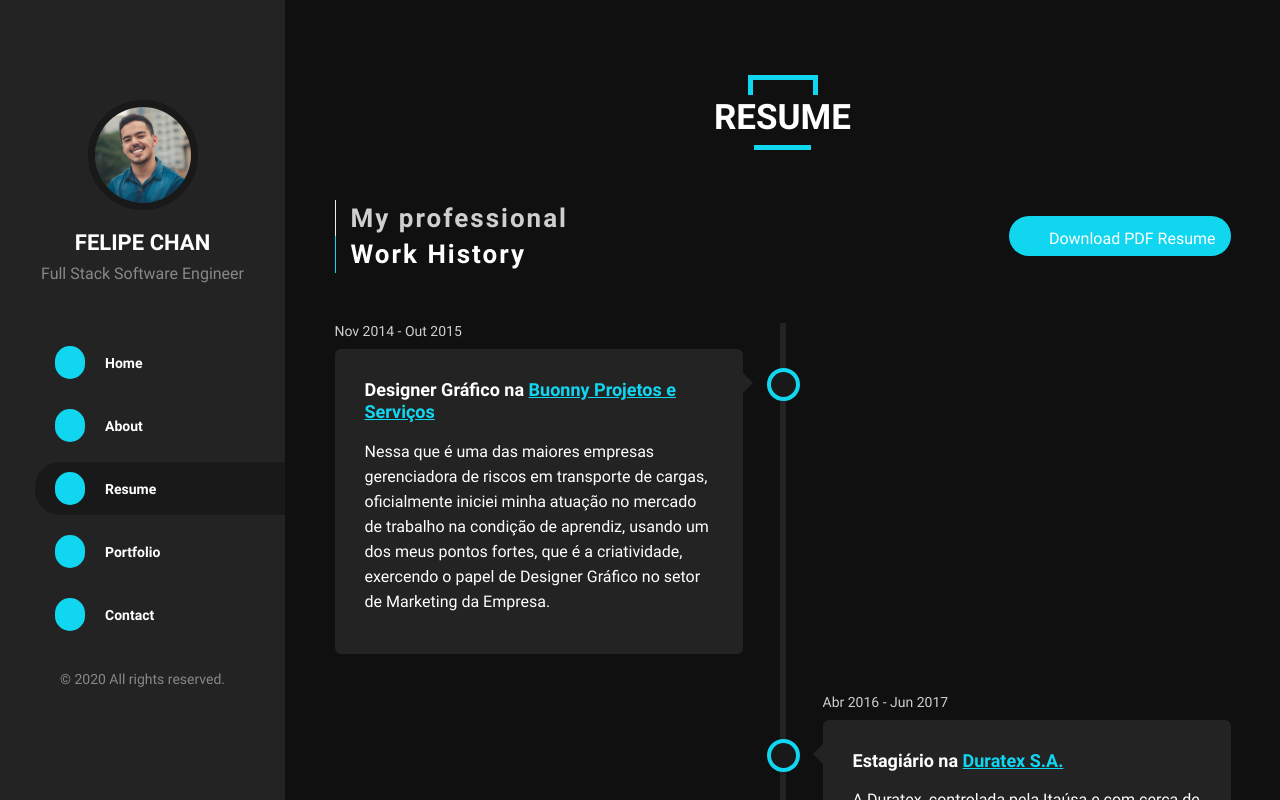
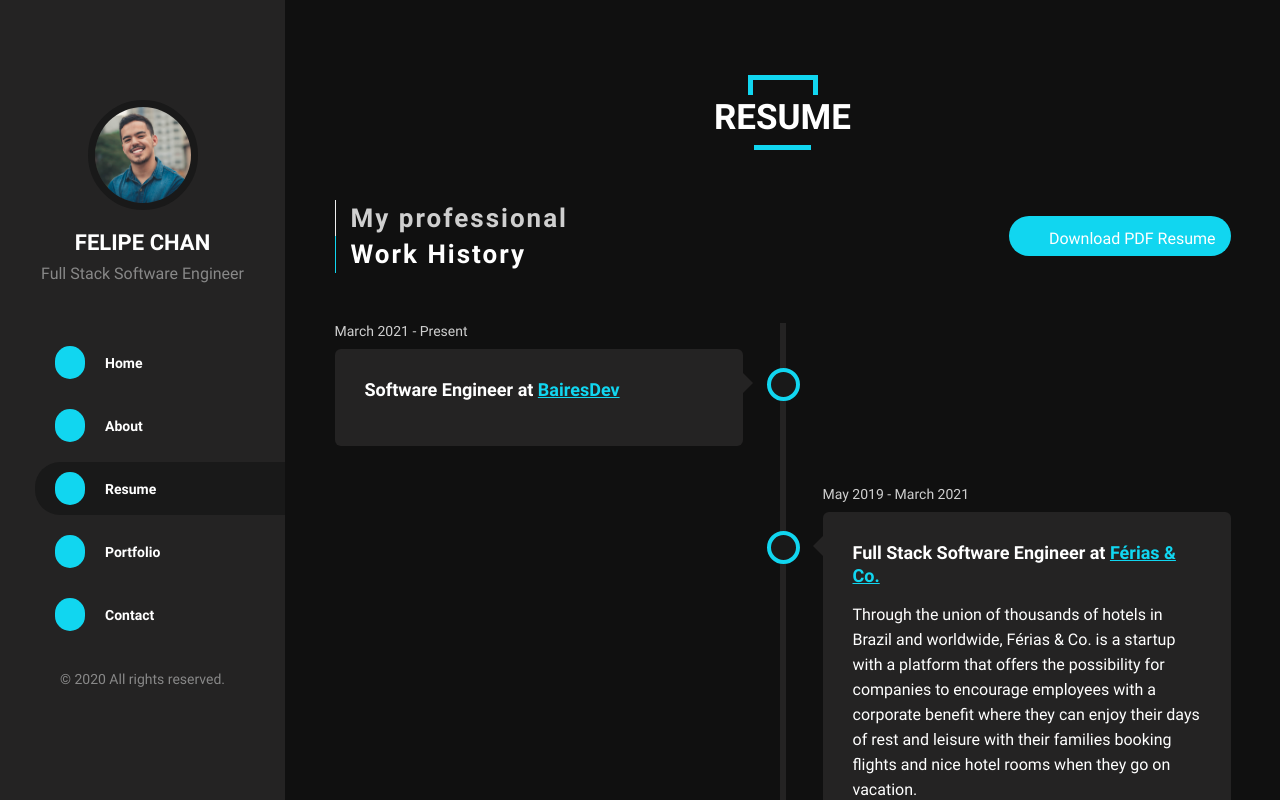
Before and after one commit to ofelipechan/react-resume, a React (Create React App) app: page /#/resume in a window 1280 px wide. Both pictures are taken after a click on the item "Resume". Shown: the top 800 px of the page. Built offline with nearby package versions, Linux system fonts and the light colour scheme; some icons are missing.

Commit message:
timeline and education refactor

```diff
--- a/src/assets/styles/grid.scss
+++ b/src/assets/styles/grid.scss
@@ -2,9 +2,9 @@
     display: -webkit-box;
     display: flex;
     flex-wrap: wrap;
-  }
+}
 
-  .row-margin {
+.row-margin {
     margin-right: -15px;
     margin-left: -15px;
 
--- /dev/null
+++ b/src/pages/resume/education-mock.ts
@@ -0,0 +1,11 @@
+import ImgFiap from '../../assets/images/fiap.png';
+import ImgImpacta from '../../assets/images/impacta.png';
+import ImgCultura from '../../assets/images/cultura.png';
+import ImgCebrac from '../../assets/images/cebrac.png';
+
+export const EducationMock = [
+    { title: "Bachelor's degree in Information Systems", subtitle: 'Graduated in 2019', image: ImgFiap, alt: 'FIAP' },
+    { title: 'Microsoft SQL Server 2014 Course', subtitle: 'December, 2015', image: ImgImpacta, alt: 'Impacta Tecnologia' },
+    { title: 'English Course', subtitle: '2011-2014', image: ImgCultura, alt: 'Cultura Inglesa' },
+    { title: 'Maintenance of computers', subtitle: 'December, 2011', image: ImgCebrac, alt: 'Cebrac' },
+];
--- a/src/pages/resume/index.tsx
+++ b/src/pages/resume/index.tsx
@@ -2,20 +2,27 @@ import React from 'react';
 import './styles.scss';
 import { InfoCircle } from '@styled-icons/boxicons-solid/InfoCircle';
 import { CloudDownload } from '@styled-icons/boxicons-solid/CloudDownload';
-import ImgFiap from '../../assets/images/fiap.png';
-import ImgImpacta from '../../assets/images/impacta.png';
-import ImgCultura from '../../assets/images/cultura.png';
-import ImgCebrac from '../../assets/images/cebrac.png';
+import { WorkHistoryMock } from './work-history-mock';
+import { EducationMock } from './education-mock';
 
 export default function Resume() {
 
+    function renderTimeline() {
+        const list = WorkHistoryMock;
+        return list.map((work, index) => (
+            <div className={`box ${index % 2 === 0 ? 'left' : 'right'}`} key={index}>
+                <span className="period">{work.period}</span>
+                <div className="content">
+                    <h5>{work.title} at <a href={work.compannyWebsite} rel="noreferrer" target="_blank">{work.companyName}</a></h5>
+                    {work.description ? <p>{work.description}</p> : null}
+                    {work.technologies ? <p><b>Technologies I used:</b> {work.technologies}</p> : null}
+                </div>
+            </div>
+        ));
+    }
+
     function renderEducation() {
-        const list = [
-            { title: "Bachelor's degree in Information Systems", subtitle: 'Graduated in 2019', image: ImgFiap, alt: 'FIAP' },
-            { title: 'Microsoft SQL Server 2014 Course', subtitle: 'December, 2015', image: ImgImpacta, alt: 'Impacta Tecnologia' },
-            { title: 'English Course', subtitle: '2011-2014', image: ImgCultura, alt: 'Cultura Inglesa' },
-            { title: 'Maintenance of computers', subtitle: 'December, 2011', image: ImgCebrac, alt: 'Cebrac' },
-        ];
+        const list = EducationMock;
         return list.map((education, index) => (
             <div className="col-12 col-md-6 col-lg-4" key={index}>
                 <div className="education-box">
@@ -44,35 +51,7 @@ export default function Resume() {
             </div>
 
             <div className="timeline">
-                <div className="box left">
-                    <span className="period">Nov 2014 - Out 2015</span>
-                    <div className="content">
-                        <h5>Designer Gráfico na <a href="http://www.buonny.com.br/institucional.php" rel="noreferrer" target="_blank">Buonny Projetos e Serviços</a>
-                        </h5>
-                        <p>Nessa que é uma das maiores empresas gerenciadora de riscos em transporte de cargas, oficialmente iniciei minha atuação no mercado de trabalho na condição de aprendiz, usando um dos meus pontos fortes, que é a criatividade, exercendo o papel de Designer Gráfico no setor de Marketing da Empresa.</p>
-                    </div>
-                </div>
-                <div className="box right">
-                    <span className="period">Abr 2016 - Jun 2017</span>
-                    <div className="content">
-                        <h5>Estagiário na <a href="http://www.duratex.com.br/" rel="noreferrer" target="_blank">Duratex S.A.</a></h5>
-                        <p>A Duratex, controlada pela Itaúsa e com cerca de 11 mil colaboradores, é a maior produtora de painéis de madeira industrializada, louças e metais sanitários do hemisfério sul, e líder no mercado brasileiro. Após ingressar no curso superior, fiz parte do time de Desenvolvimento e Sustentação de Sistemas da empresa, onde prestávamos suporte, desenvolvimento de novas funcionalidades e manutenção de sistemas extremamente importantes, principalmente para o funcionamento das diversas fábricas Deca, Hydra e Madeira.</p>
-                    </div>
-                </div>
-                <div className="box left">
-                    <span className="period">Jun 2017 – Mai 2019</span>
-                    <div className="content">
-                        <h5>Analista de Sistemas na <a href="http://www.duratex.com.br/" rel="noreferrer" target="_blank">Duratex S.A.</a></h5><p>Após um ano na empresa, fui promovido ao cargo de Analista de Sistema. Deixei o time de sustentação dos sistemas industriais e passei a atuar em novas demandas como desenvolvedor Fullstack. Tive a oportunidade de participar de alguns projetos usando tecnologias como Angular 7, Ionic 4, Web API em C#.NET, NodeJS, infraestutura em Cloud AWS e Serverless Framework. </p>
-                    </div>
-                </div>
-                <div className="box right">
-                    <span className="period">Mai 2019 – Atual</span>
-                    <div className="content">
-                        <h5>Desenvolvedor Fullstack na <a href="http://ferias.co/" rel="noreferrer" target="_blank">Férias &amp; Co.</a></h5>
-                        <p>É uma plataforma que através da união de milhares de hotéis no Brasil e no mundo oferece a possibilidade de empresas incentivarem colaboradores com esse benefício para que com suas famílias viajarem e aproveitarem da melhor forma possível seus dias de descanso e lazer.<br /> Na parte de Front-End estamos responsáveis pela criação e entrega da melhor experiência de três portais necessários para o funcionamento da plataforma Férias &amp; Co. Já no Back-End atuei de forma a conseguir construir sistemas mais íntegros, seguros e de boa manutenibilidade, usando tecnologias como Node e .NET.
-                        </p>
-                    </div>
-                </div>
+                {renderTimeline()}
             </div>
 
 
--- a/src/pages/resume/styles.scss
+++ b/src/pages/resume/styles.scss
@@ -63,7 +63,7 @@
 .timeline {
     position: relative;
     margin: 0 auto;
-    padding-bottom: 60px;
+    padding-bottom: 100px;
 
     &:after {
         content: '';
--- /dev/null
+++ b/src/pages/resume/work-history-mock.ts
@@ -0,0 +1,42 @@
+export const WorkHistoryMock = [
+    {
+        period: 'March 2021 - Present',
+        title: 'Software Engineer',
+        companyName: 'BairesDev',
+        compannyWebsite: 'https://www.bairesdev.com/',
+        description: '',
+        technologies: ''
+    },
+    {
+        period: 'May 2019 - March 2021',
+        title: 'Full Stack Software Engineer',
+        companyName: 'Férias & Co.',
+        compannyWebsite: 'https://www.ferias.co/',
+        description: 'Through the union of thousands of hotels in Brazil and worldwide, Férias & Co. is a startup with a platform that offers the possibility for companies to encourage employees with a corporate benefit where they can enjoy their days of rest and leisure with their families booking flights and nice hotel rooms when they go on vacation.',
+        technologies: 'Angular 8, Node.js, MongoDB, Serverless Framework, AWS, .NET Core.'
+    },
+    {
+        period: 'June 2017 - May 2019',
+        title: 'Full Stack Software Engineer',
+        companyName: 'Duratex S.A',
+        compannyWebsite: 'https://www.duratex.com.br/',
+        description: 'The eighth largest producer of wood panels in the world and the largest in the Southern Hemisphere, Duratex manufactures wood products aimed at the furniture industry and the civil construction sectors',
+        technologies: 'Angular 4, Ionic 2, Node.js, MongoDB, SQL Server, Serverless Framework, AWS, .NET 4.'
+    },
+    {
+        period: 'April 2016 - June 2017',
+        title: 'Systems Developer Intern',
+        companyName: 'Duratex S.A',
+        compannyWebsite: 'https://www.duratex.com.br/',
+        description: "This is where everything starts in my Tech Carrear. I joined the development team of Duratex to build and support company's systems.",
+        technologies: 'AngularJS, Angular 2, Ionic 1, Node.js, MongoDB, SQL Server, ASP .NET, VB6.'
+    },
+    {
+        period: 'November 2014 - October 2015',
+        title: 'Graphic Designer',
+        companyName: 'Buonny',
+        compannyWebsite: 'https://www.buonny.com.br/',
+        description: 'One of the biggest risk management companies in cargo transportation in Brazil, for this company I created a lot of marketing campaigns using one of my biggest strengths: creativity. I have played the role of Graphic Designer in the Marketing sector of Buonny.',
+        technologies: 'Adobe Photoshop, Illustrator, InDesign, Premiere, After Effects.'
+    },
+];
```
Also changed, not shown: src/pages/about/index.tsx (+8 -16 lines), 1 other file (tests, documents, lock files or other folders).
